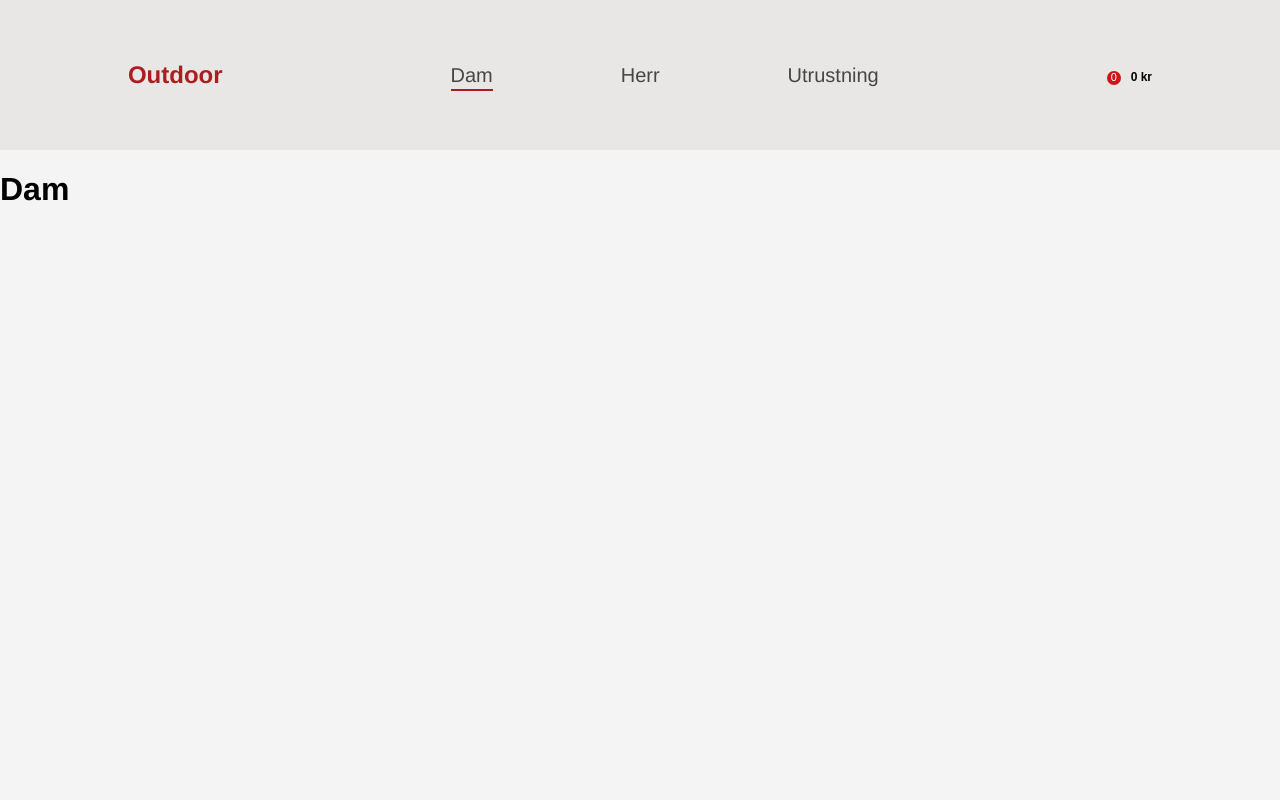
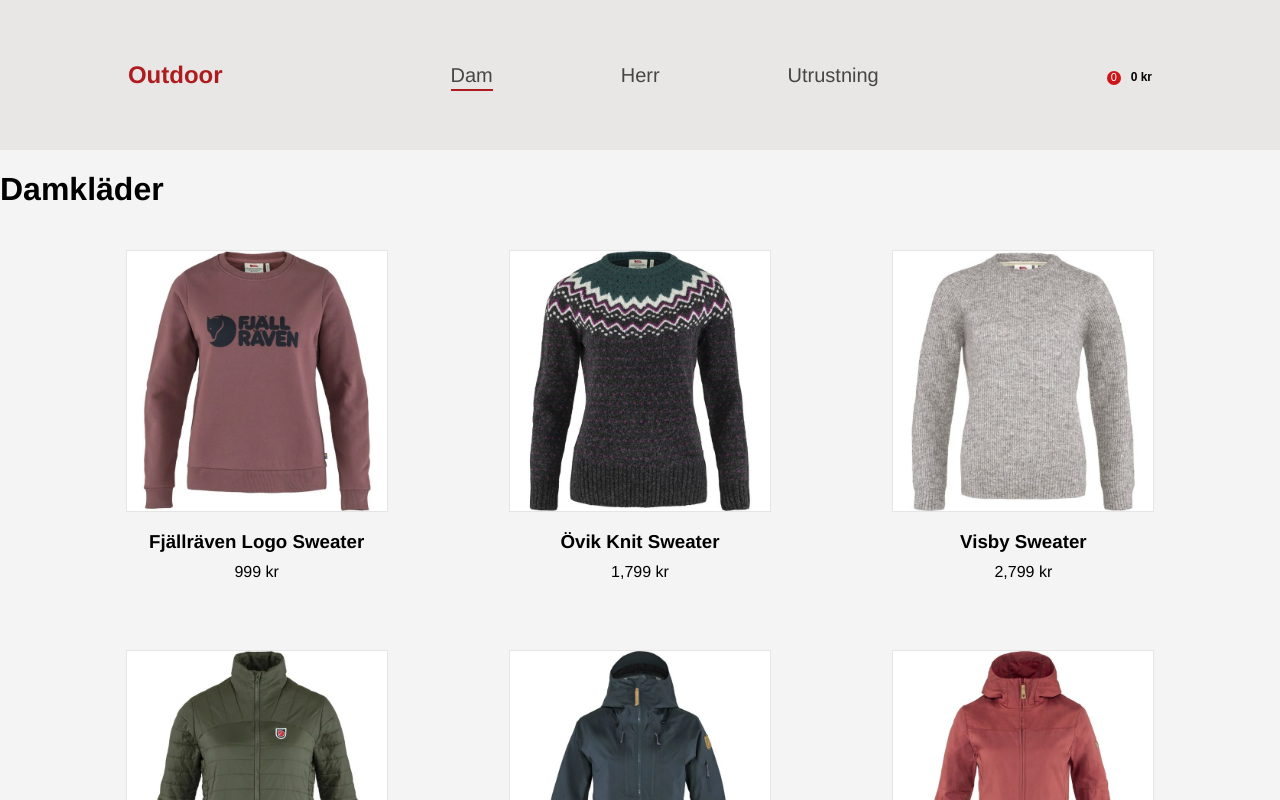
Before and after one commit to tobiasolsson/shopping-cart, a React (Create React App) app: page /dam in a window 1280 px wide. Shown: the top 800 px of the page. Built offline with nearby package versions, Linux system fonts and the light colour scheme.

Commit message:
Add all pruduct pages

```diff
--- a/src/Routes.js
+++ b/src/Routes.js
@@ -13,14 +13,22 @@
   return (
     <Switch>
       <Route exact path="/" component={Home} />
-      <Route path="/dam" component={Dam} />
+      <Route
+        path="/dam"
+        render={(props) => <Dam {...props} handleAddToCart={handleAddToCart} />}
+      />
       <Route
         path="/herr"
         render={(props) => (
           <Herr {...props} handleAddToCart={handleAddToCart} />
         )}
       />
-      <Route path="/utrustning" component={Utrustning} />
+      <Route
+        path="/utrustning"
+        render={(props) => (
+          <Utrustning {...props} handleAddToCart={handleAddToCart} />
+        )}
+      />
       <Route
         path="/checkout"
         render={(props) => (
--- a/src/components/dam/Dam.js
+++ b/src/components/dam/Dam.js
@@ -1,9 +1,19 @@
 import React from 'react';
 
-function Dam() {
+import styles from './Dam.module.css';
+
+import Card from '../card/Card';
+import { dam } from '../../inventory';
+
+function Dam({ handleAddToCart }) {
+  const menClothing = dam.map((item) => (
+    <Card product={item} handleAddToCart={handleAddToCart} />
+  ));
+
   return (
     <div>
-      <h1>Dam</h1>
+      <h1>Damkläder</h1>
+      <div className={styles.container}>{menClothing}</div>
     </div>
   );
 }
--- /dev/null
+++ b/src/components/dam/Dam.module.css
@@ -0,0 +1,11 @@
+.container {
+  display: grid;
+  grid-template-columns: 1fr 1fr 1fr;
+  grid-row-gap: 50px;
+  grid-column-gap: 50px;
+  justify-items: center;
+
+  padding: 20px;
+  margin: 0 auto;
+  width: 1100px;
+}
--- a/src/components/utrustning/Utrustning.js
+++ b/src/components/utrustning/Utrustning.js
@@ -1,9 +1,19 @@
 import React from 'react';
 
-function Utrustning() {
+import styles from './Utrustning.module.css';
+
+import Card from '../card/Card';
+import { utrustning } from '../../inventory';
+
+function Utrustning({ handleAddToCart }) {
+  const menClothing = utrustning.map((item) => (
+    <Card product={item} handleAddToCart={handleAddToCart} />
+  ));
+
   return (
     <div>
       <h1>Utrustning</h1>
+      <div className={styles.container}>{menClothing}</div>
     </div>
   );
 }
--- /dev/null
+++ b/src/components/utrustning/Utrustning.module.css
@@ -0,0 +1,11 @@
+.container {
+  display: grid;
+  grid-template-columns: 1fr 1fr 1fr;
+  grid-row-gap: 50px;
+  grid-column-gap: 50px;
+  justify-items: center;
+
+  padding: 20px;
+  margin: 0 auto;
+  width: 1100px;
+}
```
